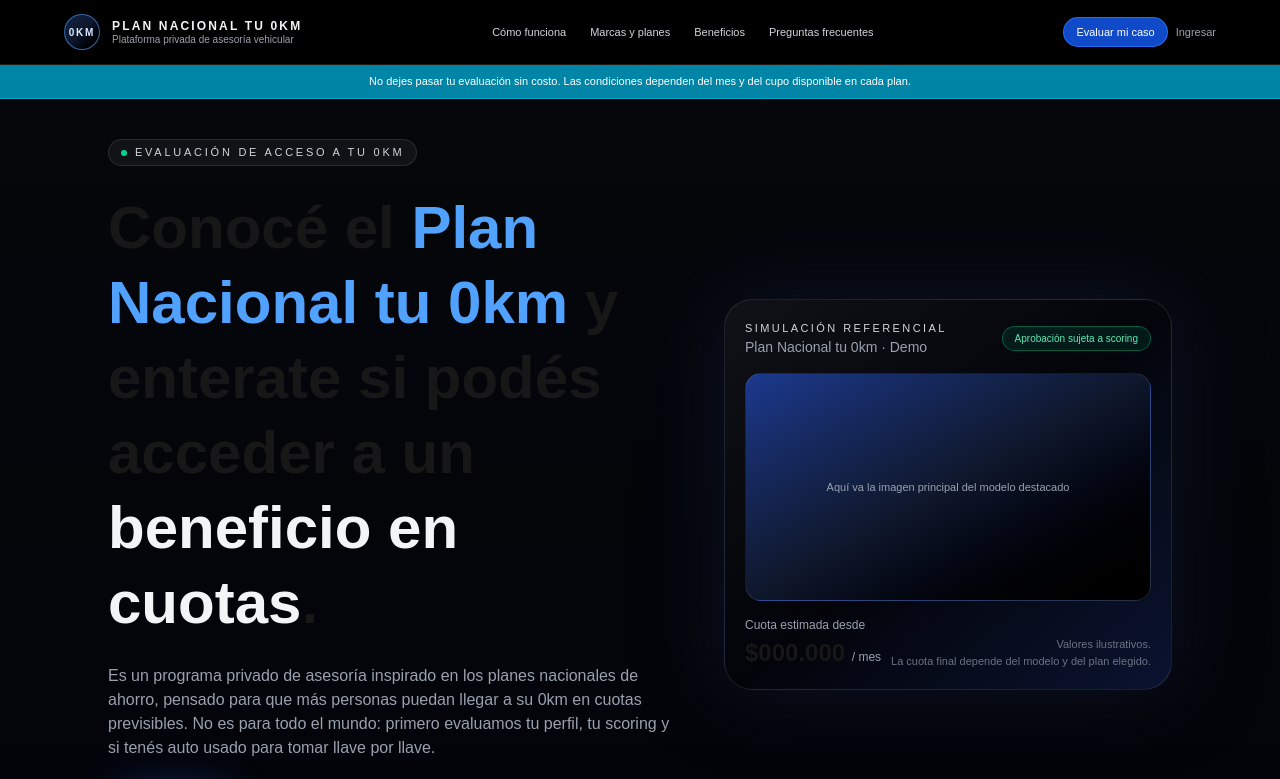
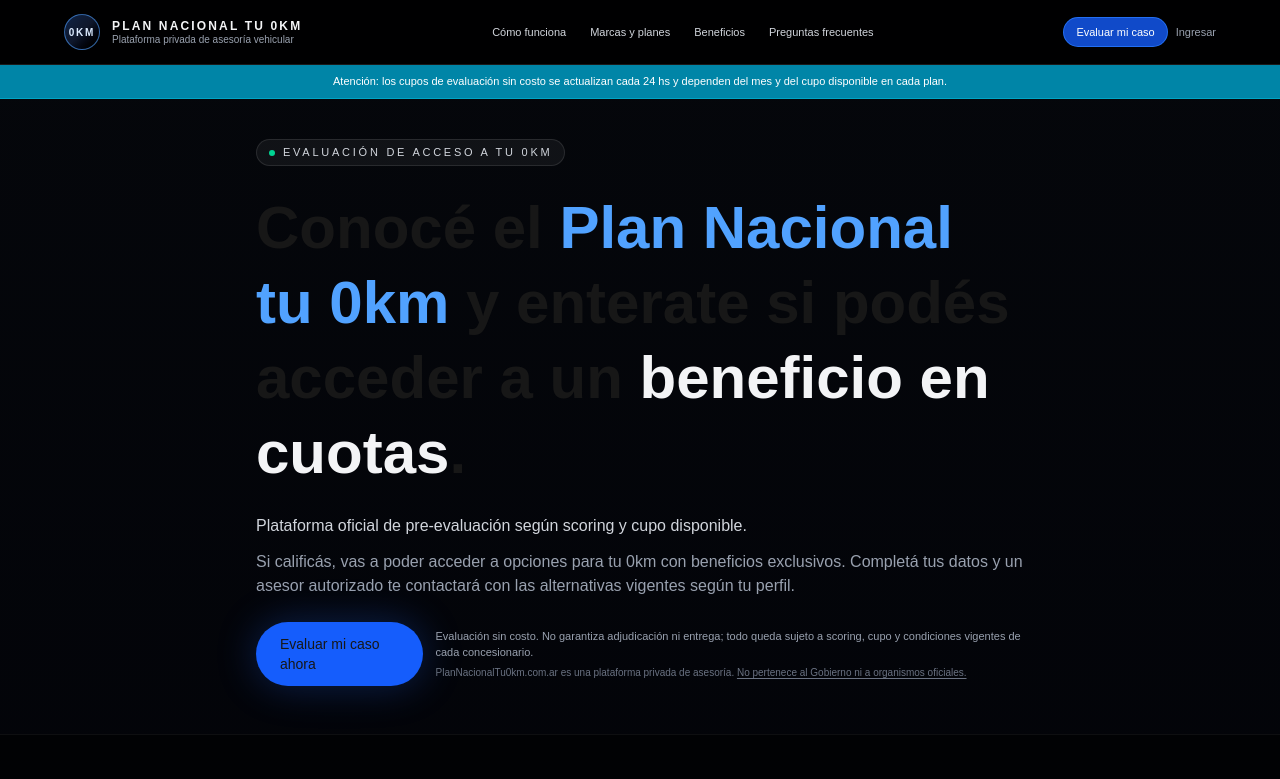
Before and after one commit to DavidFlautero/ladingpageconse1, a Next.js app: page / in a window 1280 px wide. Shown: the top 779 px of the page. Built offline with nearby package versions, Linux system fonts and the light colour scheme.

Commit message:
quitando hero

```diff
--- a/app/(public)/page.tsx
+++ b/app/(public)/page.tsx
@@ -10,20 +10,19 @@ export default function LandingPage() {
     <main className="min-h-screen flex flex-col bg-gradient-to-b from-[#05070B] via-[#020308] to-black">
       <Header />
 
-      {/* BANDA DE AVISO */}
+      {/* BANDA DE AVISO / URGENCIA */}
       <section className="border-b border-cyan-400/40 bg-cyan-600/90 text-center text-[11px] text-white py-2">
         <p>
-          No dejes pasar tu evaluación sin costo. Las condiciones dependen del
-          mes y del cupo disponible en cada plan.
+          Atención: los cupos de evaluación sin costo se actualizan cada 24 hs y dependen del mes y del cupo disponible en cada plan.
         </p>
       </section>
 
-      {/* HERO */}
+      {/* HERO LIMPIO */}
       <section
         id="hero"
-        className="px-6 md:px-16 lg:px-24 pt-10 pb-12 flex flex-col lg:flex-row items-center justify-center gap-10"
+        className="px-6 md:px-16 lg:px-24 pt-10 pb-12 flex flex-col items-center justify-center"
       >
-        <div className="max-w-xl space-y-6">
+        <div className="max-w-3xl space-y-6 text-left md:text-left">
           <div className="inline-flex items-center gap-2 rounded-full border border-white/10 bg-white/5 px-3 py-1">
             <span className="h-1.5 w-1.5 rounded-full bg-emerald-400" />
             <span className="text-[11px] uppercase tracking-[0.25em] text-gray-300">
@@ -38,13 +37,16 @@ export default function LandingPage() {
             <span className="text-gray-100">beneficio en cuotas</span>.
           </h1>
 
-          <p className="text-sm md:text-base text-gray-400">
-            Es un programa privado de asesoría inspirado en los planes
-            nacionales de ahorro, pensado para que más personas puedan llegar a
-            su 0km en cuotas previsibles. No es para todo el mundo: primero
-            evaluamos tu perfil, tu scoring y si tenés auto usado para tomar
-            llave por llave.
-          </p>
+          <div className="space-y-3">
+            <p className="text-sm md:text-base text-gray-300">
+              <span className="font-medium">
+                Plataforma oficial de pre-evaluación según scoring y cupo disponible.
+              </span>
+            </p>
+            <p className="text-sm md:text-base text-gray-400">
+              Si calificás, vas a poder acceder a opciones para tu 0km con beneficios exclusivos. Completá tus datos y un asesor autorizado te contactará con las alternativas vigentes según tu perfil.
+            </p>
+          </div>
 
           <div className="flex flex-col sm:flex-row gap-3 items-start sm:items-center">
             <a
@@ -55,9 +57,7 @@ export default function LandingPage() {
             </a>
             <div className="space-y-1">
               <p className="text-[11px] text-gray-400">
-                3 pasos simples: dejás tus datos, analizamos tu perfil y te
-                derivamos a un asesor para explicarte a qué tipo de plan podrías
-                acceder y en qué plazos.
+                Evaluación sin costo. No garantiza adjudicación ni entrega; todo queda sujeto a scoring, cupo y condiciones vigentes de cada concesionario.
               </p>
               <p className="text-[10px] text-gray-500">
                 PlanNacionalTu0km.com.ar es una plataforma privada de asesoría.{" "}
@@ -65,47 +65,6 @@ export default function LandingPage() {
                   No pertenece al Gobierno ni a organismos oficiales.
                 </span>
               </p>
-            </div>
-          </div>
-        </div>
-
-        {/* CARD DEMO AUTO */}
-        <div className="w-full max-w-md">
-          <div className="relative rounded-[28px] border border-white/10 bg-gradient-to-br from-white/5 via-white/0 to-blue-900/30 p-5 overflow-hidden shadow-[0_0_80px_rgba(15,23,42,0.8)]">
-            <div className="flex items-center justify-between mb-4">
-              <div>
-                <p className="text-[11px] uppercase tracking-[0.22em] text-gray-300">
-                  Simulación referencial
-                </p>
-                <p className="text-sm text-gray-400">
-                  Plan Nacional tu 0km · Demo
-                </p>
-              </div>
-              <span className="rounded-full bg-emerald-400/10 text-emerald-300 text-[10px] px-3 py-1 border border-emerald-500/40">
-                Aprobación sujeta a scoring
-              </span>
-            </div>
-
-            <div className="aspect-[16/9] rounded-2xl border border-white/10 bg-gradient-to-br from-blue-900 via-slate-900 to-black flex items-center justify-center text-[11px] text-gray-400">
-              Aquí va la imagen principal del modelo destacado
-            </div>
-
-            <div className="mt-4 flex items-end justify-between">
-              <div>
-                <p className="text-xs text-gray-400 mb-1">
-                  Cuota estimada desde
-                </p>
-                <p className="text-2xl font-semibold">
-                  $000.000{" "}
-                  <span className="text-xs font-normal text-gray-400">
-                    / mes
-                  </span>
-                </p>
-              </div>
-              <div className="text-right text-[11px] text-gray-500">
-                <p>Valores ilustrativos.</p>
-                <p>La cuota final depende del modelo y del plan elegido.</p>
-              </div>
             </div>
           </div>
         </div>
```
